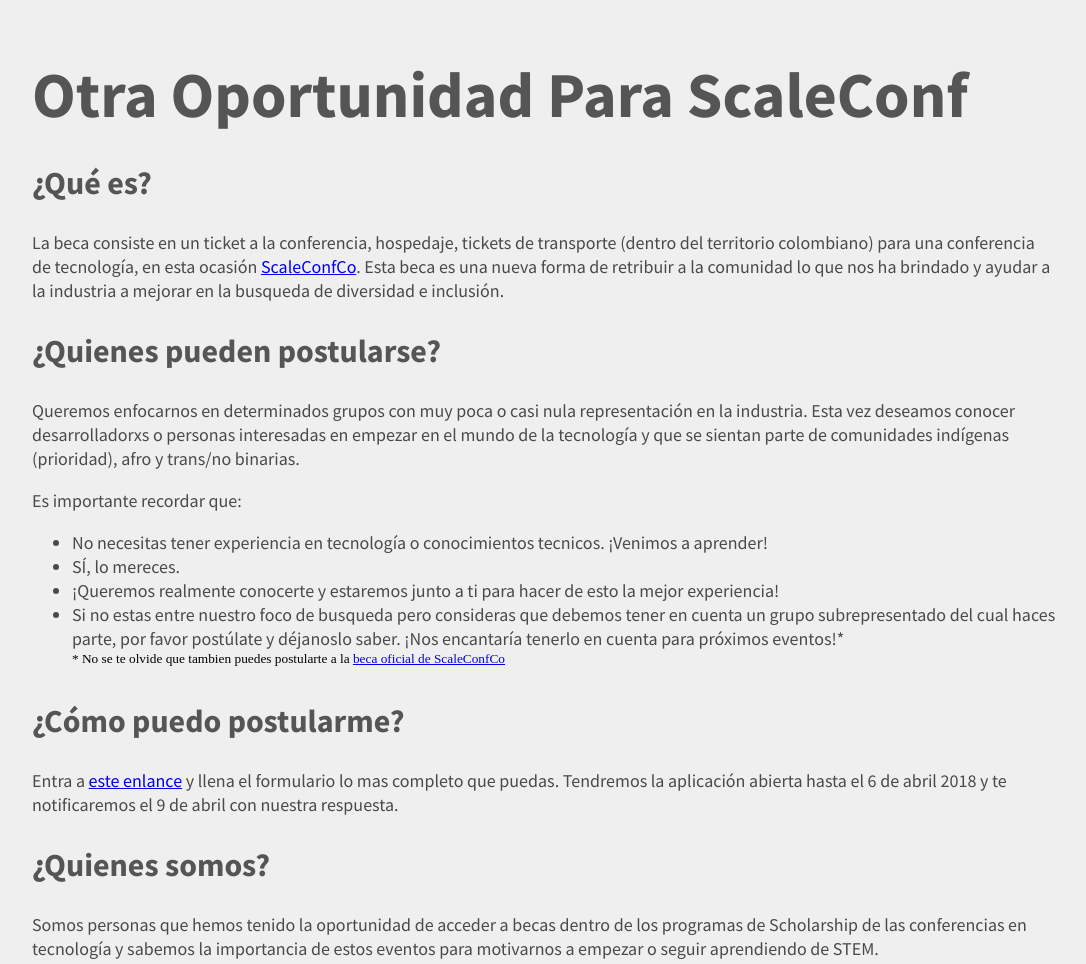
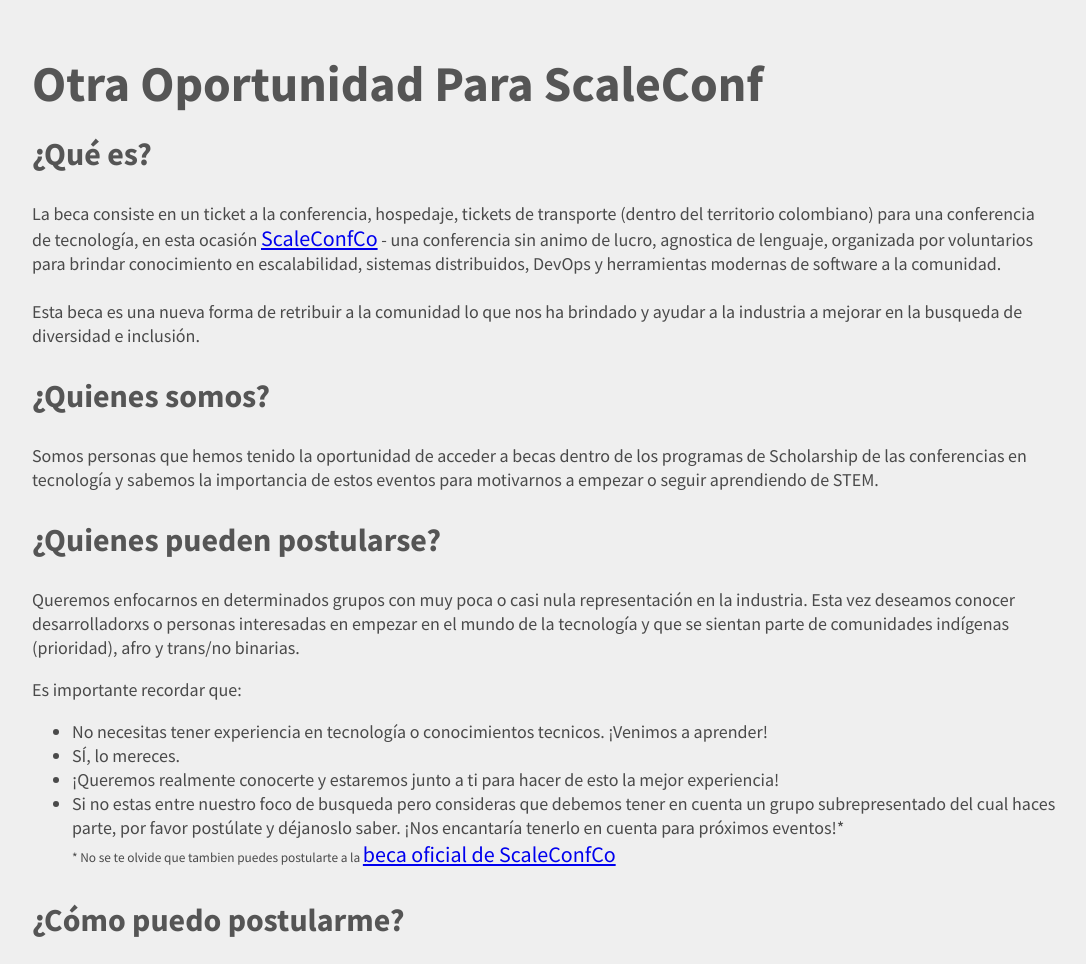
Before and after one commit to gomezjuliana/BecaScaleConfCo, a plain HTML site: page index.html in a window 1280 px wide. Shown: the top 964 px of the page, without its empty margins (96-1182 px from the left). Drawn offline with Linux system fonts and the light colour scheme.

Commit message:
add suggestions

```diff
--- a/index.html
+++ b/index.html
@@ -12,9 +12,14 @@
 
   <h3 class="subtitle">¿Qué es?</h3>
   <p class="paragraph">La beca consiste en un ticket a la conferencia, hospedaje, tickets de transporte (dentro del territorio colombiano) para una conferencia de tecnología,
-    en esta ocasión <a href="https://scaleconfco.com/" target="_blank">ScaleConfCo</a>.
-      Esta beca es una nueva forma de retribuir a la comunidad lo que nos ha brindado y ayudar a la industria a mejorar
+    en esta ocasión <a href="https://scaleconfco.com/" target="_blank">ScaleConfCo</a> - una conferencia sin animo de lucro, agnostica de lenguaje, organizada por voluntarios para
+    brindar conocimiento en escalabilidad, sistemas distribuidos, DevOps y herramientas modernas de software a la comunidad.
+      <br><br>Esta beca es una nueva forma de retribuir a la comunidad lo que nos ha brindado y ayudar a la industria a mejorar
       en la busqueda de diversidad e inclusión.</p>
+
+  <h3 class="subtitle">¿Quienes somos?</h3>
+  <p class="paragraph">Somos personas que hemos tenido la oportunidad de acceder a becas dentro de los programas de Scholarship de las conferencias
+      en tecnología y sabemos la importancia de estos eventos para motivarnos a empezar o seguir aprendiendo de STEM. </p>
 
   <h3 class="subtitle">¿Quienes pueden postularse?</h3>
   <p class="paragraph">Queremos enfocarnos en determinados grupos con muy poca o casi nula representación en la industria. Esta vez deseamos conocer
@@ -36,9 +41,7 @@
   <p class="paragraph">Entra a <a href="https://goo.gl/forms/DQqm5Ba2QyTI0LB23" target="_blank">este enlance</a> y llena el formulario lo mas completo que puedas.
     Tendremos la aplicación abierta hasta el 6 de abril 2018 y te notificaremos el 9 de abril con nuestra respuesta.</p>
 
-  <h3 class="subtitle">¿Quienes somos?</h3>
-  <p class="paragraph">Somos personas que hemos tenido la oportunidad de acceder a becas dentro de los programas de Scholarship de las conferencias
-      en tecnología y sabemos la importancia de estos eventos para motivarnos a empezar o seguir aprendiendo de STEM. </p>
+
 
   <h3 class="subtitle">Si las mismas conferencias tienen programas de becas, ¿por qué una nueva?</h3>
   <p class="paragraph">Queremos compartir esto con el mundo a una pequeña y focalizada escala. Motivadxs por los programas de becas ya existentes,
--- a/styles.css
+++ b/styles.css
@@ -8,8 +8,8 @@ body {
     font-family: 'Source Sans Pro', sans-serif;
     color: #555555;
     font-weight: 700;
-    font-size: 64px;
-    line-height: 60px;
+    font-size: 50px;
+    line-height: 40px;
 }
 .subtitle {
     font-family: 'Source Sans Pro', sans-serif;
@@ -24,3 +24,12 @@ body {
     font-size: 18px;
     line-height: 24px;
 }
+
+a {
+    font-size: 22px;
+}
+
+sup {
+    font-family: 'Source Sans Pro', sans-serif;
+    color: #4A4A4A;
+}
```
